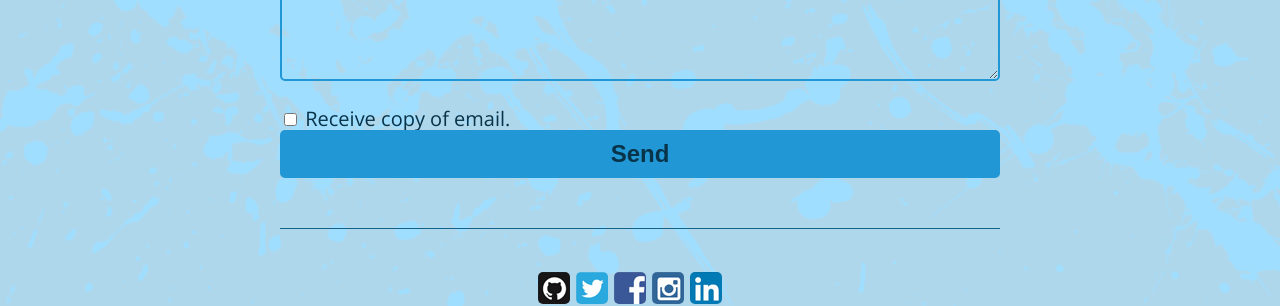
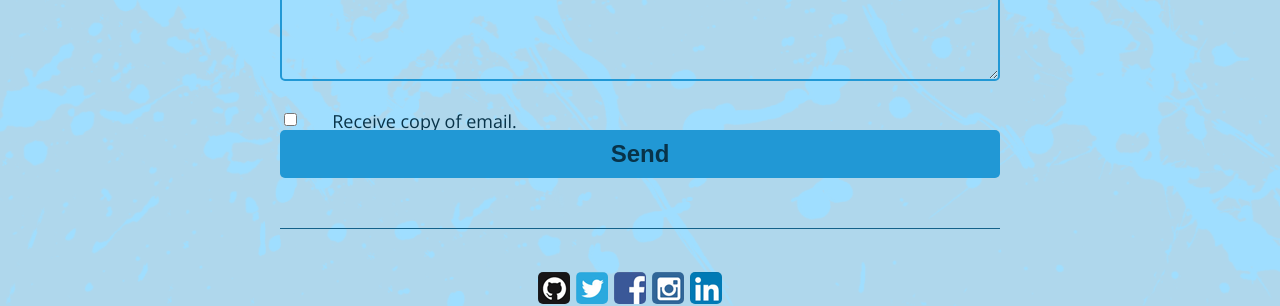
Before and after one commit to twarrre/twarrre.github.io, a Jekyll site: the page built from contact.md, in a window 1280 px wide. Shown: the part 589-895 px from the top of the page. Built offline with Jekyll 4.4.1, drawn with Linux system fonts in a browser that asks for light colours.

Commit message:
Checkbox formatting.

```diff
--- a/contact.md
+++ b/contact.md
@@ -5,7 +5,6 @@ tag: Contact
 ---
 <div class="contact">
 Have any questions, feedback, or suggestions? Feel free to send me an email using the form below.
-
 <form id="contactform" name='contactform' onsubmit="return validateForm()" method="POST">
     <input type="text" name="name" class="feedback-input" placeholder="Name">
     <input type="email" name="_replyto" class="feedback-input" placeholder="Email">
@@ -13,7 +12,7 @@ Have any questions, feedback, or suggestions? Feel free to send me an email usin
     <textarea name="message" class="feedback-input" placeholder="Message"></textarea>
     <input type="text" name="_gotcha" style="display:none" />
     <input type="hidden" name="_next" value="//twarrre.github.io/thanks.html" />
-    <input type="checkbox" class="css-checkbox" name="cc"> Receive copy of email.
+    <input type="checkbox" name="cc" id="checkboxCC" class="css-checkbox"> <label for="checkboxCC" class="css-label">Receive copy of email.</label>
     <input type="hidden" name="_cc" value=""/>
     <input type="submit" value="Send">
 </form>
--- a/public/css/poole.css
+++ b/public/css/poole.css
@@ -797,22 +797,20 @@ form { max-width:100%; margin:50px auto; }
   outline:0;
 }
 
-
 input[type=checkbox].css-checkbox + label.css-label {
-	padding-left:25px;
-	height:20px;
-	display:inline-block;
-	line-height:20px;
-	background-repeat:no-repeat;
-	background-position: 0 0;
-	font-size:20px;
-	vertical-align:middle;
-	cursor:pointer;
-
+  padding-left:27px;
+  height:18px;
+  display:inline-block;
+  line-height:18px;
+  background-repeat:no-repeat;
+  background-position: 0 0;
+  font-size:18px;
+  vertical-align:middle;
+  cursor:pointer;
 }
 
 input[type=checkbox].css-checkbox:checked + label.css-label {
-	background-position: 0 -20px;
+  background-position: 0 -18px;
 }
 
 .feedback-input:focus { border:2px solid #083349; }
```
